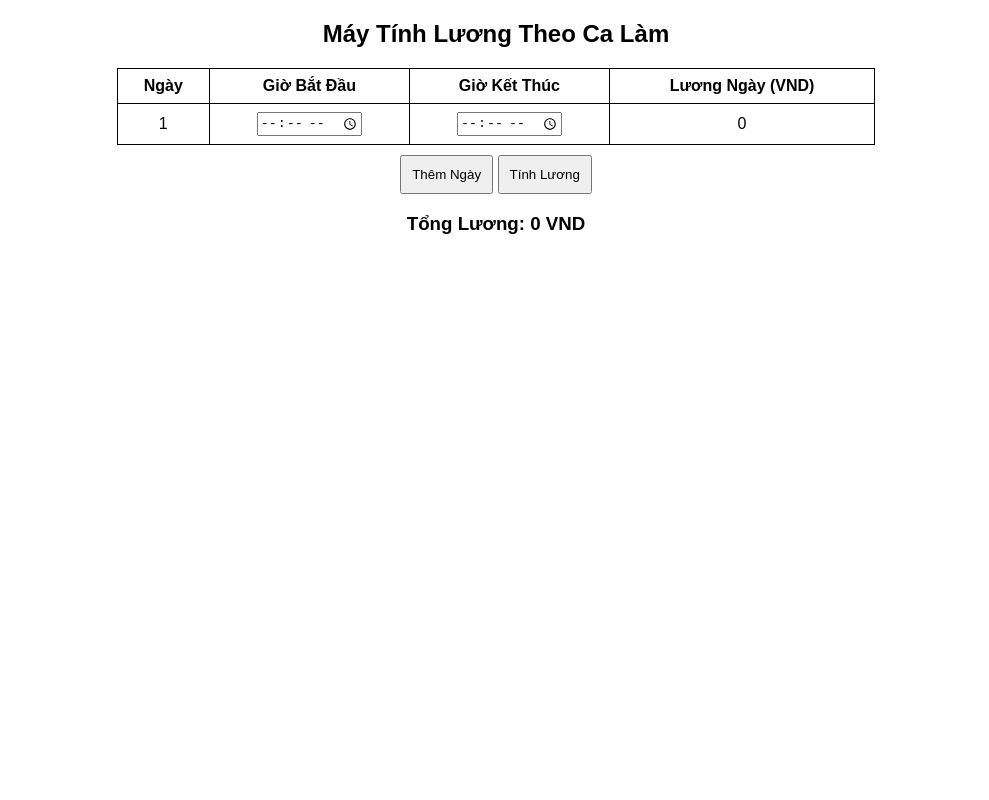
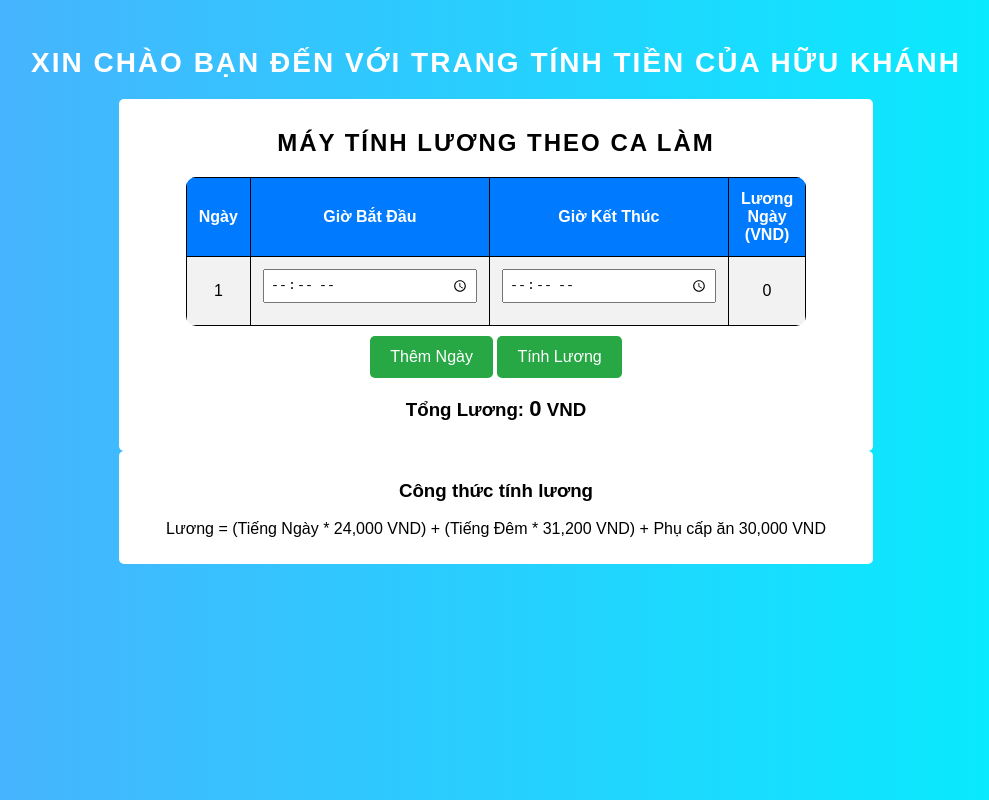
Before and after one commit to Kira94hz/salary-CinestarSinhVienOfKira, a plain HTML site: page index.html in a window 1280 px wide. Both pictures are taken after a click on the button "Thêm Ngày". Shown: the whole page, without its empty margins (144-1133 px from the left). Drawn offline with Linux system fonts and the light colour scheme.

Commit message:
Update 1 index.html

```diff
--- a/index.html
+++ b/index.html
@@ -5,14 +5,93 @@
     <meta name="viewport" content="width=device-width, initial-scale=1.0">
     <title>Máy Tính Lương</title>
     <style>
-        body { font-family: Arial, sans-serif; text-align: center; }
-        table { width: 60%; margin: auto; border-collapse: collapse; }
-        th, td { border: 1px solid black; padding: 8px; text-align: center; }
-        input { width: 100px; }
-        button { margin-top: 10px; padding: 10px; }
+        body {
+            font-family: 'Arial', sans-serif;
+            text-align: center;
+            background: linear-gradient(to right, #4facfe, #00f2fe);
+            color: white;
+            padding: 20px;
+        }
+        h1 {
+            font-size: 28px;
+            text-transform: uppercase;
+            letter-spacing: 2px;
+            margin-bottom: 20px;
+        }
+        h2 {
+            font-size: 24px;
+            text-transform: uppercase;
+            letter-spacing: 2px;
+        }
+        table {
+            width: 80%;
+            margin: auto;
+            border-collapse: collapse;
+            background: white;
+            color: black;
+            border-radius: 10px;
+            overflow: hidden;
+        }
+        th, td {
+            border: 1px solid black;
+            padding: 12px;
+            text-align: center;
+        }
+        th {
+            background: #007BFF;
+            color: white;
+        }
+        td {
+            background: #f2f2f2;
+        }
+        input {
+            width: 200px;
+            padding: 5px;
+            margin-bottom: 10px;
+        }
+        button {
+            margin-top: 10px;
+            padding: 12px 20px;
+            font-size: 16px;
+            background: #28a745;
+            color: white;
+            border: none;
+            border-radius: 5px;
+            cursor: pointer;
+            transition: 0.3s;
+        }
+        button:hover {
+            background: #218838;
+        }
+        #totalSalary {
+            font-size: 22px;
+            font-weight: bold;
+        }
+        #salarySection {
+            margin-top: 20px;
+            background: white;
+            color: black;
+            padding: 10px;
+            border-radius: 5px;
+            width: 60%;
+            margin: auto;
+        }
+        #formulaSection {
+            text-align: center;
+            margin-top: 20px;
+            background: white;
+            color: black;
+            padding: 10px;
+            border-radius: 5px;
+            width: 60%;
+            margin: auto;
+        }
     </style>
 </head>
 <body>
+    <h1>Xin chào bạn đến với trang tính tiền của Hữu Khánh</h1>
+
+    <div id="salarySection">
         <h2>Máy Tính Lương Theo Ca Làm</h2>
         <table>
             <thead>
@@ -28,59 +107,55 @@
         <button onclick="addRow()">Thêm Ngày</button>
         <button onclick="calculateSalary()">Tính Lương</button>
         <h3>Tổng Lương: <span id="totalSalary">0</span> VND</h3>
+    </div>
+
+    <div id="formulaSection">
+        <h3>Công thức tính lương</h3>
+        <p>Lương = (Tiếng Ngày * 24,000 VND) + (Tiếng Đêm * 31,200 VND) + Phụ cấp ăn 30,000 VND</p>
+    </div>
 
     <script>
         function addRow() {
             const table = document.getElementById("salaryTable");
             const row = table.insertRow();
-            const cell1 = row.insertCell(0);
-            const cell2 = row.insertCell(1);
-            const cell3 = row.insertCell(2);
-            const cell4 = row.insertCell(3);
-
-            cell1.innerHTML = table.rows.length;
-            cell2.innerHTML = '<input type="time" step="900" id="start' + table.rows.length + '" required>';
-            cell3.innerHTML = '<input type="time" step="900" id="end' + table.rows.length + '" required>';
-            cell4.innerHTML = '0';
+            row.insertCell(0).innerHTML = table.rows.length;
+            row.insertCell(1).innerHTML = '<input type="time" id="start' + table.rows.length + '" required>';
+            row.insertCell(2).innerHTML = '<input type="time" id="end' + table.rows.length + '" required>';
+            row.insertCell(3).innerHTML = '0';
         }
 
         function calculateSalary() {
             let totalSalary = 0;
-            const LUONG_GIO = 24000;
-            const HE_SO_TANG_CA = 1.3;
+            const LUONG_NGAY = 24000;
+            const LUONG_DEM = 31200;
             const PHU_CAP_AN = 30000;
 
             const table = document.getElementById("salaryTable");
             for (let i = 0; i < table.rows.length; i++) {
                 let start = document.getElementById("start" + (i+1)).value;
                 let end = document.getElementById("end" + (i+1)).value;
-
                 if (!start || !end) continue;
 
-                let [startHour, startMin] = start.split(":").map(Number);
-                let [endHour, endMin] = end.split(":").map(Number);
-
-                let startTime = (startHour % 24) + startMin / 60;
-                let endTime = (endHour % 24) + endMin / 60;
+                let [startHour, startMin] = start.split(":" ).map(Number);
+                let [endHour, endMin] = end.split(":" ).map(Number);
+                let startTime = startHour + startMin / 60;
+                let endTime = endHour + endMin / 60;
                 if (endTime <= startTime) endTime += 24;
 
-                let totalHours = endTime - startTime - 0.5; // Trừ 30 phút nghỉ
+                let totalHours = endTime - startTime;
                 let normalHours = 0, extraHours = 0;
 
                 for (let h = startTime; h < endTime; h += 0.25) {
                     let hourAdjusted = h % 24;
-                    if ((hourAdjusted >= 22 && hourAdjusted < 24) || (hourAdjusted >= 0 && hourAdjusted < 1)) {
+                    if (hourAdjusted >= 22 || hourAdjusted < 1) {
                         extraHours += 0.25;
                     } else {
                         normalHours += 0.25;
                     }
                 }
 
-                let adjustFactor = totalHours / (normalHours + extraHours);
-                normalHours *= adjustFactor;
-                extraHours *= adjustFactor;
-
-                let dailySalary = (normalHours * LUONG_GIO) + (extraHours * LUONG_GIO * HE_SO_TANG_CA) + PHU_CAP_AN;
+                normalHours -= 0.5; // Trừ 30 phút nghỉ vào số tiếng trước 22 giờ
+                let dailySalary = (normalHours * LUONG_NGAY) + (extraHours * LUONG_DEM) + PHU_CAP_AN;
                 table.rows[i].cells[3].innerText = dailySalary.toFixed(2);
                 totalSalary += dailySalary;
             }
```
Lines whose indentation alone changed are shown as unchanged.
